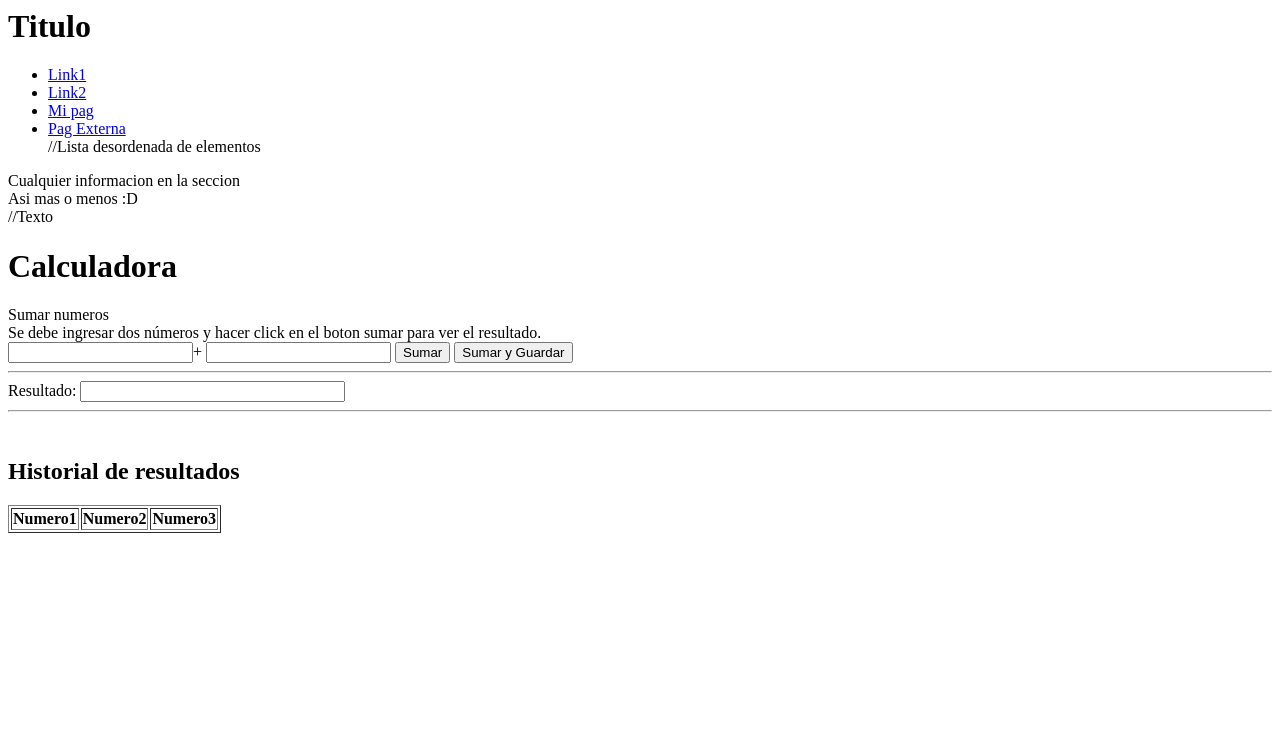
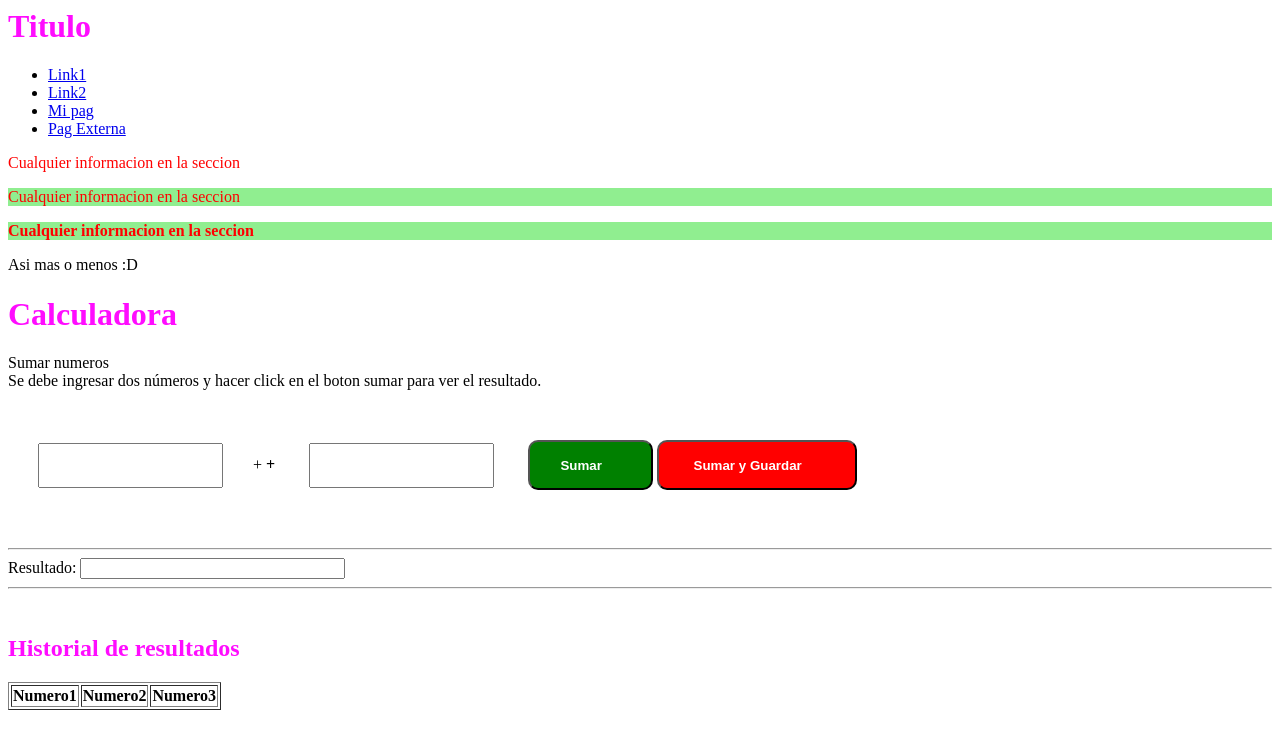
Before and after one commit to juliethaguti/Laboratorio, a plain HTML site: page Clase2/Clase2.html in a window 1280 px wide. Drawn offline with Linux system fonts and the light colour scheme.

Commit message:
Add files via upload

```diff
--- a/Clase2/Clase2.html
+++ b/Clase2/Clase2.html
@@ -2,6 +2,7 @@
   <head>
     <title>Document</title>
     <script src="./funciones.js"></script>
+    <link rel ="stylesheet" href="./hojaEstilos.css">
   </head>
   <body>
     <header>
@@ -12,14 +13,22 @@
           <li><a href = "#">Link2</a></li>
           <li><a href = "./pag.html">Mi pag</a></li>
           <li><a href = "http://www.google.com">Pag Externa</a></li>
-          //Lista desordenada de elementos
+          <!-- //Lista desordenada de elementos -->
         </ul>
       </nav>
     </header>
     <main>
       <section>
         <article>
-          Cualquier informacion en la seccion
+          <p>
+              Cualquier informacion en la seccion
+          </p>
+          <p class="otra">
+              Cualquier informacion en la seccion
+          </p>
+          <p class="negrita otra">
+              Cualquier informacion en la seccion
+          </p>
         </article>
         <article>
 
@@ -28,7 +37,7 @@
       </section>
     </main>
     <footer>
-      //Texto
+      <!-- //Texto -->
     </footer>
     <h1>Calculadora</h1>
 
@@ -37,10 +46,11 @@
       <br>
       Se debe ingresar dos números y hacer click en el boton sumar para ver el resultado.
       <br>
-      <input type="number" size= "30" id="inNum1"/>+
-      <input type="number" size="30"id="inNum2"/>
-      <input type="button" value="Sumar" id="btnSumar">
-      <input type="button" value="Sumar y Guardar" id="btnSumarGuardar">
+      <input class="textbox" type="number" id="inNum1"/><span>+</span>
+      <label class="negrita">+</label>
+      <input class = "textbox" type="number" id="inNum2"/>
+      <input type="button" class="boton verde" value="Sumar" id="btnSumar">
+      <input type="button" class="boton rojo" value="Sumar y Guardar" id="btnSumarGuardar">
       <br>
       <hr>
       Resultado: <input type="text" size = "30" id="inResul">
--- /dev/null
+++ b/Clase2/hojaEstilos.css
@@ -0,0 +1,47 @@
+h1,h2{
+    color: rgb(311,12,300);
+}
+p {
+    color:red;
+    font-size: 10-pt;
+}
+.negrita{
+    font-weight: bold;
+    font-size: 15-pt;
+}
+p.otra{
+    background-color: lightgreen;
+}
+input[type = 'button']
+{
+    margin: 50px 0px 50px 0px;
+    padding-right:  25px;
+    color: white;
+    font-weight: bold;
+    height: 50px;
+    border-radius: 10px;
+    cursor: pointer;
+
+}
+.rojo{
+    background-color: red;
+    font-size: 30-pt;
+    width: 200px;
+}
+
+.rojo:hover{
+    background: rgb(150,30,200);
+}
+.verde{
+    background-color: green;
+    font-size: 20-pt;
+    width: 125px;
+}
+
+.textbox{
+    margin: 30px;
+    padding-right: 10-pt;
+    height: 45px;
+    size: 80px;
+    text-align: right;
+}
```
